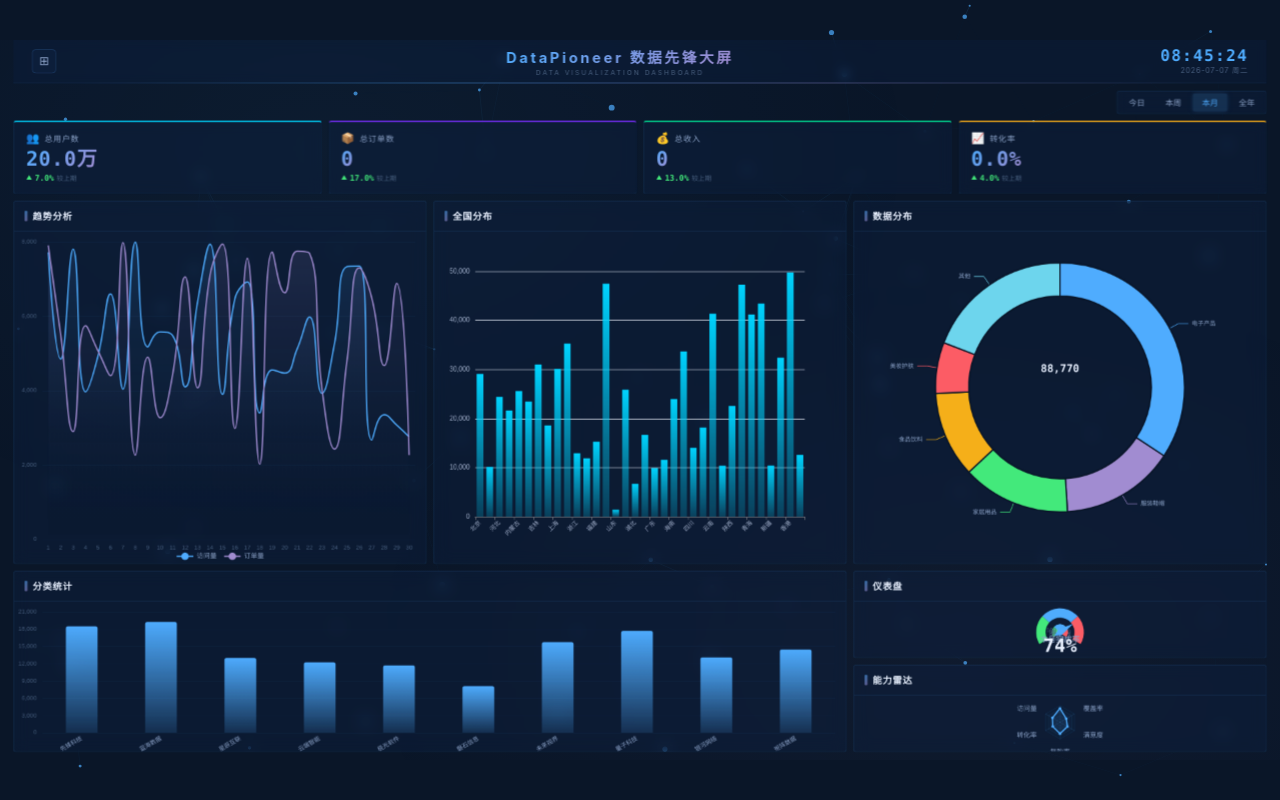
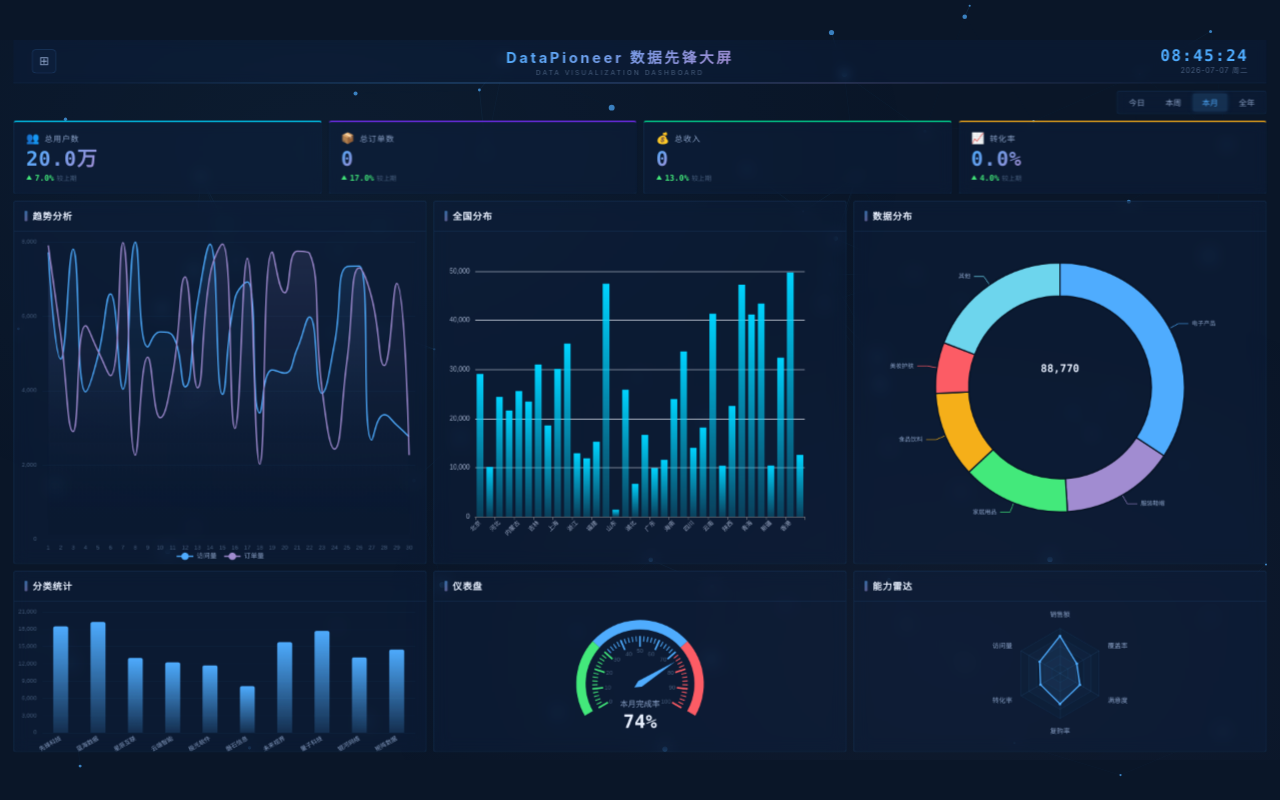
Before and after one commit to wuhu355/DataPioneer, a React (Vite) app: page / in a window 1280 px wide. Built offline with nearby package versions, Linux system fonts and the light colour scheme; no server answers.

Commit message:
Revert "refactor: 底部布局 — BarChart 占 2/3，仪表+雷达居右堆叠"
This reverts commit 085a79c8e0f9f38d3299549ccc697a09ad4623b9.

```diff
--- a/src/pages/Dashboard/Dashboard.module.css
+++ b/src/pages/Dashboard/Dashboard.module.css
@@ -57,22 +57,18 @@
 }
 
 .barChart {
-  grid-column: 1 / 3;
+  grid-column: 1;
   grid-row: 2;
 }
 
-.bottomRight {
+.gaugeChart {
+  grid-column: 2;
+  grid-row: 2;
+}
+
+.radarChart {
   grid-column: 3;
   grid-row: 2;
-  display: flex;
-  flex-direction: column;
-  gap: 10px;
-  min-height: 0;
-}
-
-.bottomRight > * {
-  flex: 1;
-  min-height: 0;
 }
 
 /* ---- Loading Overlay ---- */
--- a/src/pages/Dashboard/Dashboard.tsx
+++ b/src/pages/Dashboard/Dashboard.tsx
@@ -111,8 +111,10 @@ export function Dashboard() {
               error={rankings.error}
             />
           </div>
-          <div className={styles.bottomRight}>
+          <div className={styles.gaugeChart}>
             <GaugeChart data={gauge.data} loading={gauge.loading} error={gauge.error} />
+          </div>
+          <div className={styles.radarChart}>
             <RadarChart data={radar.data} loading={radar.loading} error={radar.error} />
           </div>
         </div>
```
